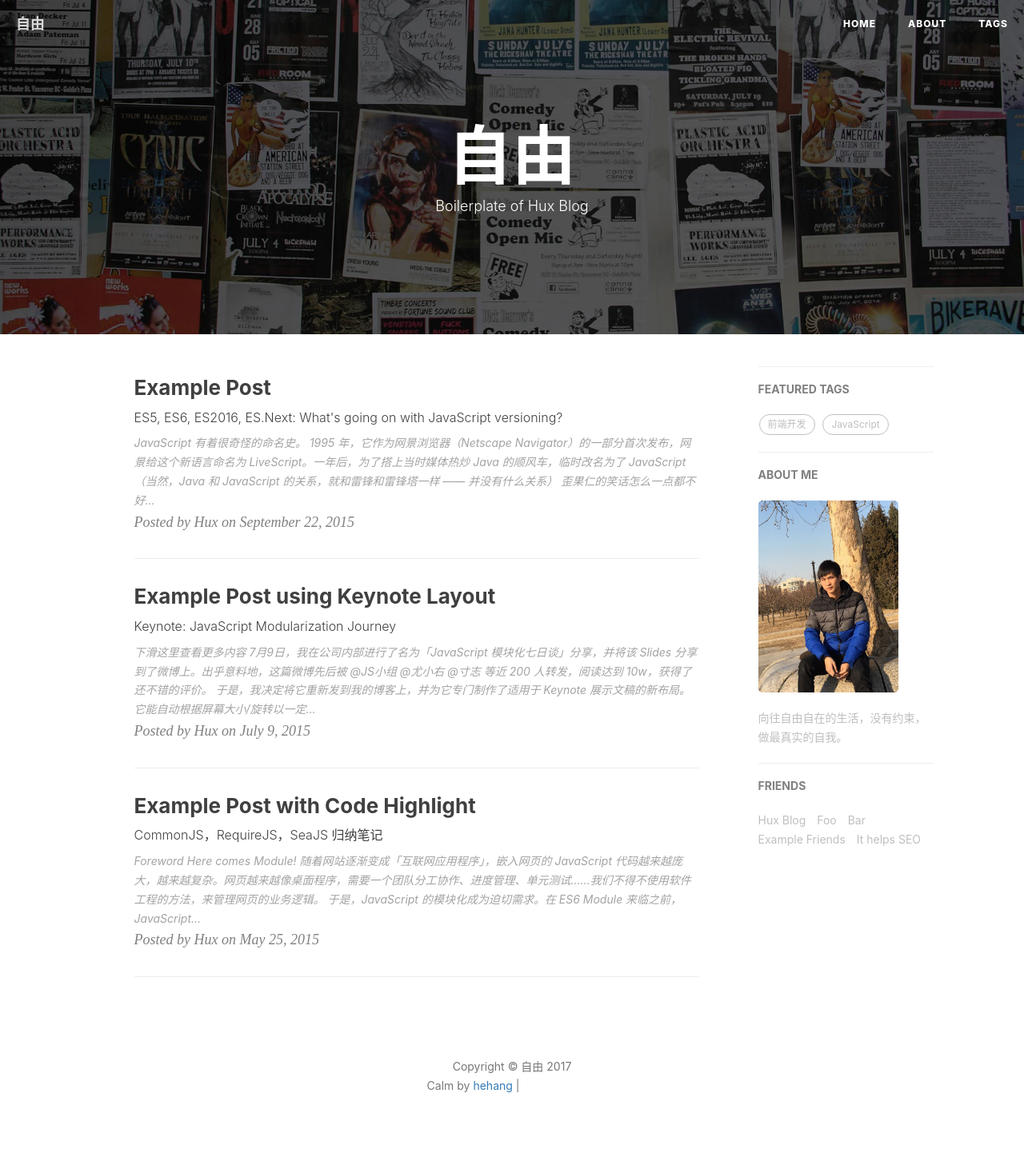
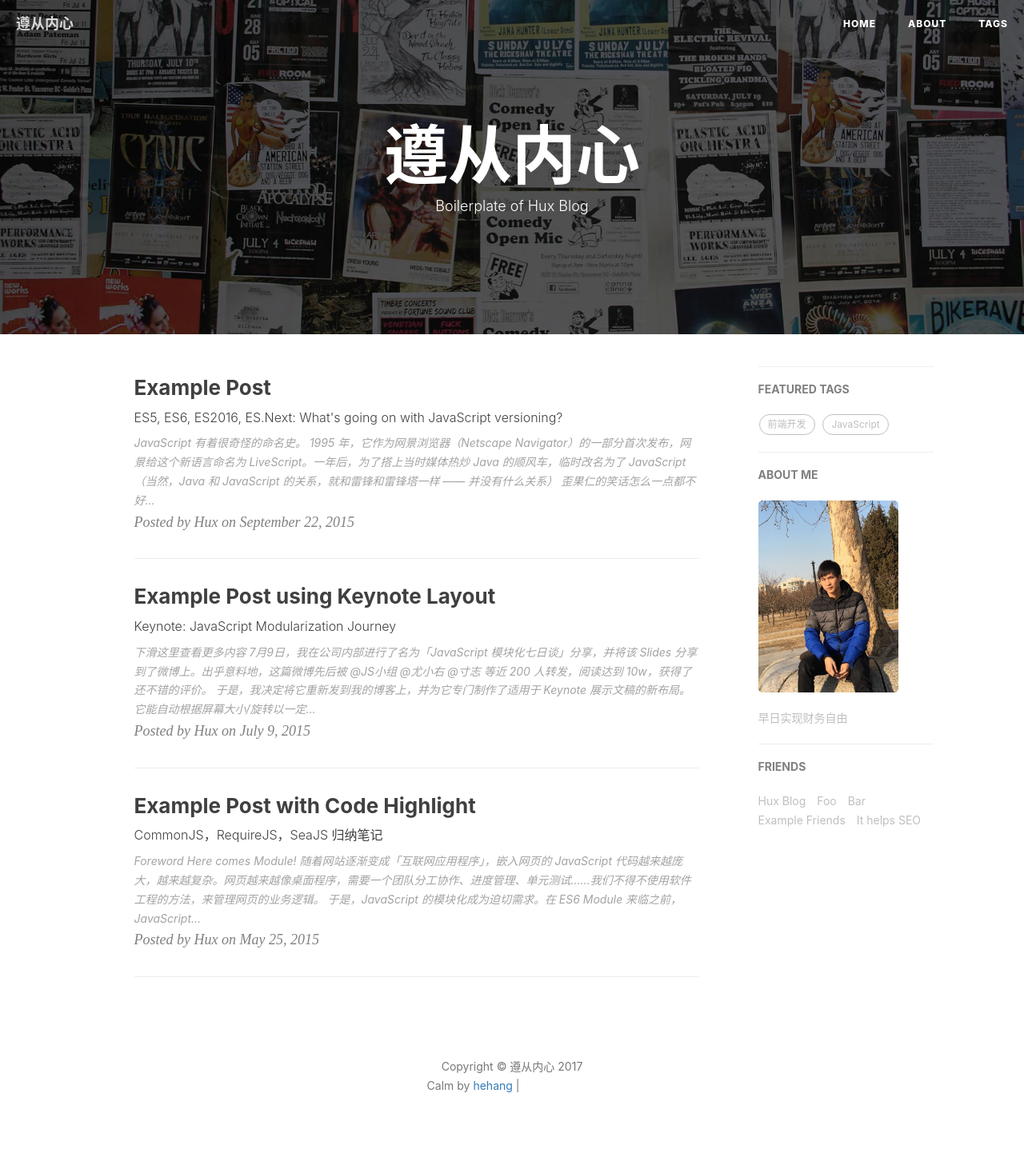
Before and after one commit to everyday02/calm, a Jekyll site: the page built from index.html, in a window 1280 px wide. Shown: the whole page at 80% size. Built offline with Jekyll 4.4.1, drawn with Linux system fonts in a browser that asks for light colours; nearby versions of some CDN libraries; the list of posts is cut into pages by our own code; comment, search, counter and statistics services are not loaded; grey boxes are pictures that could not be loaded.

Commit message:
模版定义

```diff
--- a/_config.yml
+++ b/_config.yml
@@ -1,6 +1,6 @@
 # Site settings
-title: 自由
-SEOTitle: 风平浪静 | 何航
+title: 遵从内心
+SEOTitle: web前端 | web | 博客 | 何航 | hehangfighting
 header-img: img/home-bg.jpg
 email: hehangfighting@outlook.com
 description: ""
@@ -73,7 +73,7 @@ ga_domain: hehangfighting.github.io
 
 # Sidebar settings
 sidebar: true                           # whether or not using Sidebar.
-sidebar-about-description: "向往自由自在的生活，没有约束，做最真实的自我。"
+sidebar-about-description: "早日实现财务自由"
 sidebar-avatar: /calm/img/my-head.jpg      # use absolute URL, seeing it's used in both `/` and `/about/`
 
 
--- a/css/hux-blog.css
+++ b/css/hux-blog.css
@@ -1,3 +1,8 @@
+/*!
+ * Hux Blog v1.0.0 (http://huxpro.github.io)
+ * Copyright 2017 Hux
+ */
+
 @media (min-width: 1200px) {
   .post-container,
   .sidebar-container {
```
Also changed, not shown: README.md, css/hux-blog.min.css, js/hux-blog.min.js.
